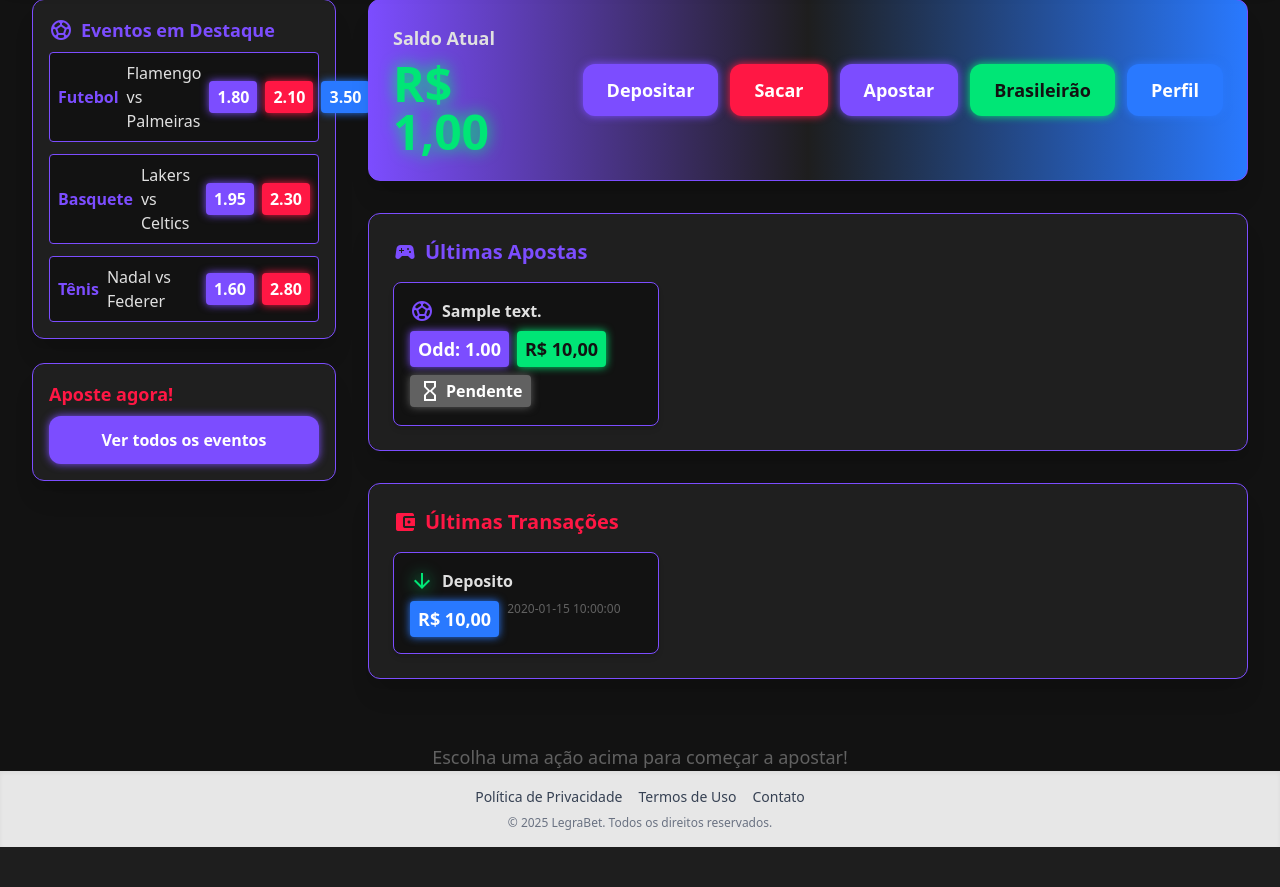
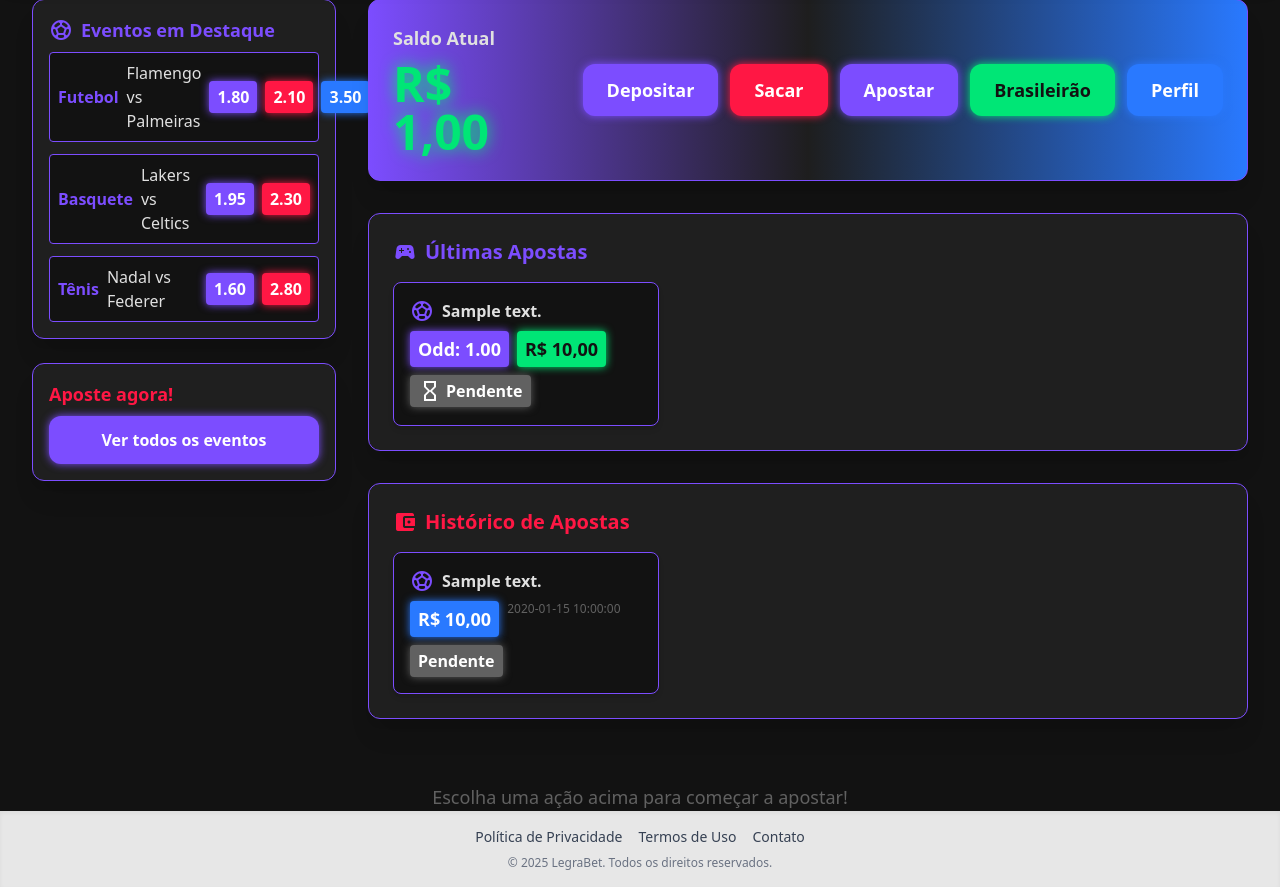
Before and after one commit to Fabiolegra/casa-de-aposta, a PHP site: page /dashboard.php in a window 1280 px wide. Shown: the part 97-984 px from the top of the page. Before the commit the page ends 944 px from the top, so only its background shows below. Run offline with PHP 8.4, Linux system fonts and the light colour scheme; the visitor is signed in with stand-in values (Sample User, id 1); tables that the repository leaves empty hold one stand-in row (values such as "Sample post").

Commit message:
feat(fix): pequenos erros

```diff
--- a/dashboard.php
+++ b/dashboard.php
@@ -100,33 +100,49 @@ $ultimasTransacoes = array_slice($transacoes, 0, 3);
               $statusIcon = $status=='ganha' ? 'emoji_events' : ($status=='perdida' ? 'cancel' : 'hourglass_empty');
               $statusColor = $status=='ganha' ? '#00E676' : ($status=='perdida' ? '#FF1744' : '#616161');
               $statusText = $status=='ganha' ? '#121212' : '#FFFFFF';
+              $valorPremio = $status=='ganha' ? $a['valor']*$a['odd'] : 0;
             ?>
             <span class="inline-flex items-center gap-1 px-2 py-1 rounded font-bold" style="background-color:<?php echo $statusColor; ?>;color:<?php echo $statusText; ?>;box-shadow:0 0 8px <?php echo $statusColor; ?>;">
               <span class="material-icons text-base align-middle"><?php echo $statusIcon; ?></span>
-              <?php echo ucfirst($status); ?>
+              <?php
+                if ($status == 'ganha') {
+                  echo 'Vitória (+R$ '.number_format($valorPremio,2,',','.') .')';
+                } elseif ($status == 'perdida') {
+                  echo 'Perda (-R$ '.number_format($a['valor'],2,',','.') .')';
+                } else {
+                  echo 'Pendente';
+                }
+              ?>
             </span>
           </div>
         </div>
         <?php endforeach; ?>
       </div>
     </div>
-    <!-- Últimas transações -->
+    <!-- Histórico de apostas -->
     <div class="rounded-xl shadow-xl p-6 border" style="background-color:#1F1F1F;border-color:#7C4DFF;">
-      <h3 class="text-xl font-bold mb-4 flex items-center gap-2" style="color:#FF1744;"><span class="material-icons align-middle">account_balance_wallet</span>Últimas Transações</h3>
+      <h3 class="text-xl font-bold mb-4 flex items-center gap-2" style="color:#FF1744;"><span class="material-icons align-middle">account_balance_wallet</span>Histórico de Apostas</h3>
       <div class="grid grid-cols-1 md:grid-cols-3 gap-4">
-        <?php foreach($ultimasTransacoes as $t): ?>
+        <?php foreach($apostas as $a): ?>
         <div class="rounded-lg p-4 flex flex-col gap-2 shadow-md border" style="background-color:#121212;border-color:#7C4DFF;">
           <div class="flex items-center gap-2">
-            <?php
-              $icon = $t['tipo']=='deposito' ? 'arrow_downward' : 'arrow_upward';
-              $iconColor = $t['tipo']=='deposito' ? '#00E676' : '#FF1744';
-            ?>
-            <span class="material-icons" style="color:<?php echo $iconColor; ?>;filter:drop-shadow(0 0 8px <?php echo $iconColor; ?>);"><?php echo $icon; ?></span>
-            <span class="font-bold" style="color:#E0E0E0;"><?php echo ucfirst($t['tipo']); ?></span>
+            <span class="material-icons" style="color:#7C4DFF;">sports_soccer</span>
+            <span class="font-bold" style="color:#E0E0E0;"><?php echo $a['descricao']; ?></span>
           </div>
           <div class="flex gap-2 text-lg">
-            <span class="px-2 py-1 rounded font-bold" style="background-color:#2979FF;color:#FFFFFF;box-shadow:0 0 8px #2979FF;">R$ <?php echo number_format($t['valor'],2,',','.'); ?></span>
-            <span class="text-xs" style="color:#616161;"><?php echo $t['data']; ?></span>
+            <span class="px-2 py-1 rounded font-bold" style="background-color:#2979FF;color:#FFFFFF;box-shadow:0 0 8px #2979FF;">R$ <?php echo number_format($a['valor'],2,',','.'); ?></span>
+            <span class="text-xs" style="color:#616161;"><?php echo $a['data']; ?></span>
+          </div>
+          <div>
+            <?php
+              $status = $a['status'];
+              $valorPremio = $status=='ganha' ? $a['valor']*$a['odd'] : 0;
+              $statusColor = $status=='ganha' ? '#00E676' : ($status=='perdida' ? '#FF1744' : '#616161');
+              $statusText = $status=='ganha' ? '#121212' : '#FFFFFF';
+            ?>
+            <span class="inline-flex items-center gap-1 px-2 py-1 rounded font-bold" style="background-color:<?php echo $statusColor; ?>;color:<?php echo $statusText; ?>;box-shadow:0 0 8px <?php echo $statusColor; ?>;">
+              <?php echo ($status=='ganha' ? 'Vitória (+R$ '.number_format($valorPremio,2,',','.') .')' : ($status=='perdida' ? 'Perda (-R$ '.number_format($a['valor'],2,',','.') .')' : 'Pendente')); ?>
+            </span>
           </div>
         </div>
         <?php endforeach; ?>
--- a/models/Bet.php
+++ b/models/Bet.php
@@ -1,7 +1,7 @@
 <?php
 require_once __DIR__ . '/../config/database.php';
 class Bet {
-    private $pdo;
+    public $pdo;
     public function __construct() {
         $this->pdo = Database::getInstance();
     }
@@ -14,4 +14,9 @@ class Bet {
         $stmt->execute([$usuario_id]);
         return $stmt->fetchAll();
     }
+    // Atualiza o status da aposta (ganha, perdida)
+    public function updateStatus($aposta_id, $status) {
+        $stmt = $this->pdo->prepare('UPDATE apostas SET status = ? WHERE id = ?');
+        $stmt->execute([$status, $aposta_id]);
+    }
 }
--- a/views/bet/place.php
+++ b/views/bet/place.php
@@ -35,14 +35,18 @@ if ($_SERVER['REQUEST_METHOD'] === 'POST') {
         } else {
                 $betModel = new Bet();
                 $betModel->place($_SESSION['user_id'], $evento_id, $valor, $odd);
+                // Pega o id da aposta recém criada
+                $aposta_id = $betModel->pdo->lastInsertId();
                 // Desconta saldo e registra transação
                 $transModel = new Transaction();
                 $transModel->withdraw($_SESSION['user_id'], $valor);
                 if ($aposta === $resultado) {
                     $premio = $valor * $odd;
                     $transModel->deposit($_SESSION['user_id'], $premio);
+                    $betModel->updateStatus($aposta_id, 'ganha');
                     $msg = '<div class="text-green-600 mb-2">Parabéns! Você acertou e ganhou R$ '.number_format($premio,2,',','.').'. Redirecionando...</div>';
                 } else {
+                    $betModel->updateStatus($aposta_id, 'perdida');
                     $msg = '<div class="text-red-600 mb-2">Você errou o resultado. Tente novamente! Redirecionando...</div>';
                 }
                 echo $msg;
--- a/views/transaction/deposit.php
+++ b/views/transaction/deposit.php
@@ -13,7 +13,9 @@ if ($_SERVER['REQUEST_METHOD'] === 'POST') {
   } else {
     $transModel = new Transaction();
     $transModel->deposit($_SESSION['user_id'], $valor);
-    $msg = '<div style="color:#00E676;" class="mb-2">Depósito realizado com sucesso!</div>';
+    echo '<div style="color:#00E676;" class="mb-2">Depósito realizado com sucesso! Redirecionando...</div>';
+    echo '<script>setTimeout(function(){ window.location.href = "../../dashboard.php"; }, 1500);</script>';
+    exit;
   }
 }
 ?>
```
